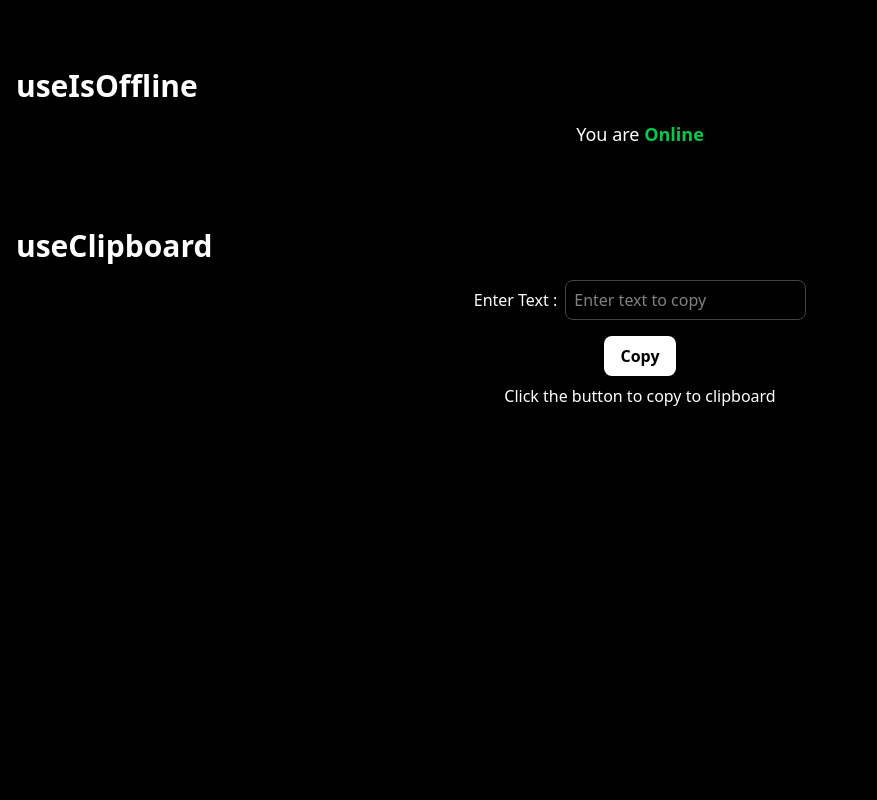
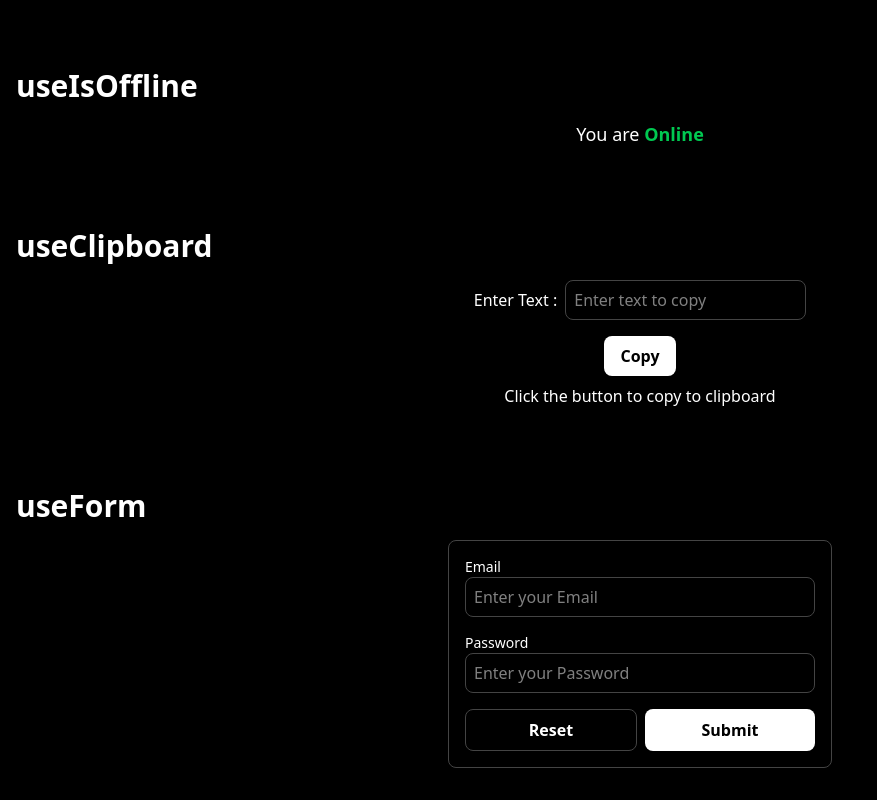
Before and after one commit to dhruvdhaduk-simform/hooks, a React (Vite) app: page / in a window 1280 px wide. Shown: the part 1648-2448 px from the top of the page, without its empty margins (0-877 px from the left). Before the commit the page ends 2088 px from the top, so only its background shows below. Built offline with nearby package versions, Linux system fonts and the light colour scheme.

Commit message:
Create 'useForm' hook with its demo and docs

```diff
--- a/src/App.tsx
+++ b/src/App.tsx
@@ -8,6 +8,7 @@ import { UseResetStateDemo } from './demos/UseResetStateDemo';
 import { UseDebounceDemo } from './demos/UseDebounceDemo';
 import { UseIsOfflineDemo } from './demos/UseIsOfflineDemo';
 import { UseClipboardDemo } from './demos/UseClipboardDemo';
+import { UseFormDemo } from './demos/UseFormDemo';
 
 function App() {
     return (
@@ -24,6 +25,7 @@ function App() {
                 <UseDebounceDemo />
                 <UseIsOfflineDemo />
                 <UseClipboardDemo />
+                <UseFormDemo />
             </div>
         </div>
     );
--- /dev/null
+++ b/src/demos/UseFormDemo.tsx
@@ -0,0 +1,79 @@
+import { SectionHeading } from '@/components/SectionHeading';
+import { Button } from '@/components/ui/Button';
+import { useForm } from '@/hooks/useForm';
+
+interface FormData {
+    email: string;
+    password: string;
+}
+
+export function UseFormDemo() {
+    const [formData, handleChange, handleSubmit, resetForm] = useForm<FormData>(
+        {
+            email: '',
+            password: '',
+        },
+        (data) => {
+            alert(`Form Submitted with data : ${JSON.stringify(data)}`);
+        }
+    );
+
+    return (
+        <div className="p-4" id="use-form">
+            <SectionHeading
+                docsLink="https://github.com/dhruvdhaduk-simform/hooks?tab=readme-ov-file#useform"
+                label="useForm"
+            />
+            <div className="p-4 flex justify-center items-center">
+                <form
+                    onSubmit={handleSubmit}
+                    className="border border-[#444444] rounded-lg p-4 flex flex-col gap-4 w-full max-w-96"
+                >
+                    <div className="flex flex-col">
+                        <label htmlFor="email-input" className="text-sm">
+                            Email
+                        </label>
+                        <input
+                            id="email-input"
+                            type="email"
+                            placeholder="Enter your Email"
+                            required
+                            value={formData.email}
+                            onChange={(e) =>
+                                handleChange('email', e.currentTarget.value)
+                            }
+                            className="h-10 border border-[#444444] rounded-lg pl-2"
+                        />
+                    </div>
+                    <div className="flex flex-col">
+                        <label htmlFor="password-input" className="text-sm">
+                            Password
+                        </label>
+                        <input
+                            id="password-input"
+                            type="password"
+                            placeholder="Enter your Password"
+                            required
+                            value={formData.password}
+                            onChange={(e) =>
+                                handleChange('password', e.currentTarget.value)
+                            }
+                            className="h-10 border border-[#444444] rounded-lg pl-2"
+                        />
+                    </div>
+
+                    <div className="flex gap-2">
+                        <Button
+                            type="button"
+                            onClick={resetForm}
+                            className="flex-1 !bg-black border border-[#444444] text-white"
+                        >
+                            Reset
+                        </Button>
+                        <Button className="flex-1">Submit</Button>
+                    </div>
+                </form>
+            </div>
+        </div>
+    );
+}
--- /dev/null
+++ b/src/hooks/useForm.ts
@@ -0,0 +1,29 @@
+import { useCallback, useState } from 'react';
+
+export function useForm<T extends object>(
+    initialValues: T,
+    onSubmit: (data: T) => unknown
+) {
+    const [formData, setFormData] = useState(initialValues);
+
+    const handleChange = useCallback(
+        (field: keyof T, newValue: T[typeof field]) => {
+            setFormData({ ...formData, [field]: newValue });
+        },
+        [formData]
+    );
+
+    const handleSubmit = useCallback(
+        (e: React.SyntheticEvent) => {
+            e.preventDefault();
+            onSubmit(formData);
+        },
+        [formData, onSubmit]
+    );
+
+    const resetForm = useCallback(() => {
+        setFormData(initialValues);
+    }, [initialValues]);
+
+    return [formData, handleChange, handleSubmit, resetForm] as const;
+}
```
Also changed, not shown: 1 other file (tests, documents, lock files or other folders).
